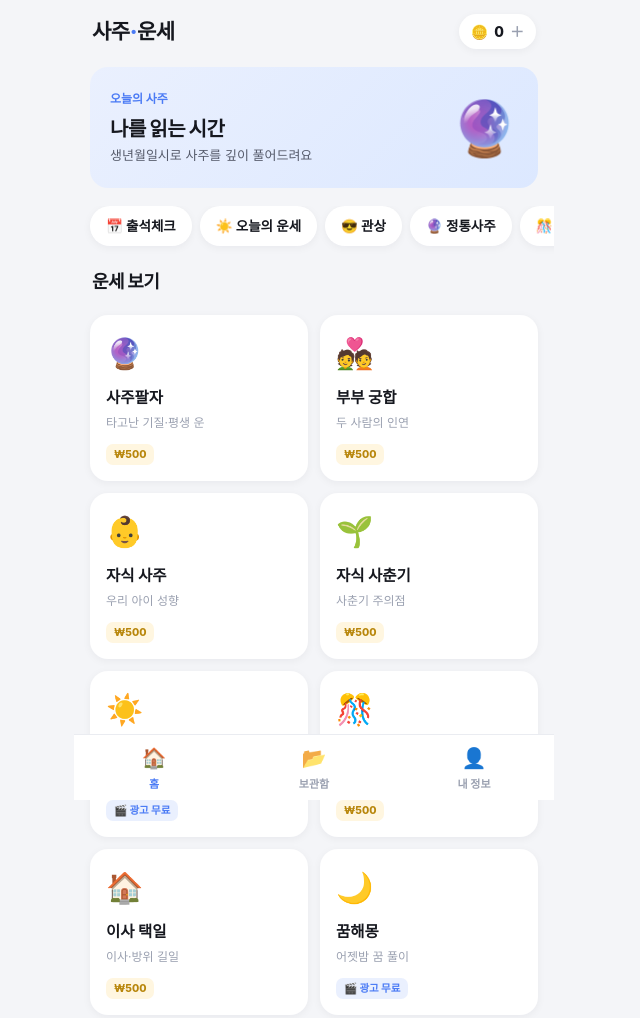
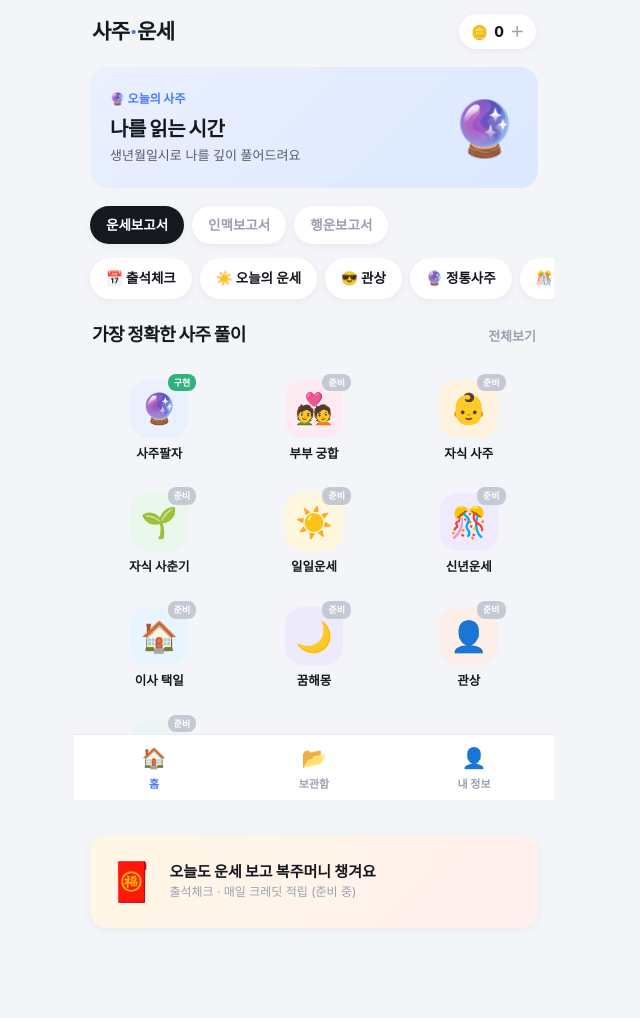
Before and after one commit to WooAraBin/saju-naming, a website: page index.html in a window 1280 px wide. Shown: the top 1018 px of the page, without its empty margins (326-966 px from the left). Drawn offline with Linux system fonts and the light colour scheme; a web font is replaced by a local one.

Commit message:
feat(ui): 메인화면 점신 구조로 재구성 + 구현/준비 뱃지
- 히어로 + 리포트탭 + 퀵필 + 3열 아이콘 그리드 + 출석 배너
- 기능별 구현(초록)/준비(회색) 뱃지 — 사주팔자만 구현

Co-Authored-By: Claude Opus 4.8 <noreply@anthropic.com>

```diff
--- a/css/app.css
+++ b/css/app.css
@@ -120,6 +120,21 @@ img { max-width: 100%; display: block; }
 .badge-ad { background: var(--primary-soft); color: var(--primary); }
 .badge-pay { background: var(--accent-soft); color: #B8860B; }
 
+/* 리포트 탭 */
+.report-tabs { display: flex; gap: 8px; padding: 0 16px 14px; }
+.rtab { padding: 9px 16px; border-radius: 20px; background: var(--surface); box-shadow: var(--shadow-sm); font-size: 13.5px; font-weight: 700; color: var(--ink-3); }
+.rtab.on { background: var(--ink); color: #fff; }
+
+/* 아이콘 그리드 (3열) */
+.icon-grid { display: grid; grid-template-columns: repeat(3, 1fr); gap: 6px 8px; padding: 0 12px 18px; }
+.icon-item { display: flex; flex-direction: column; align-items: center; gap: 7px; padding: 12px 4px; border-radius: 16px; }
+.icon-item:active { background: var(--surface); }
+.icon-circle { position: relative; width: 58px; height: 58px; border-radius: 18px; display: flex; align-items: center; justify-content: center; font-size: 30px; }
+.icon-title { font-size: 12.5px; font-weight: 700; color: var(--ink); }
+.mini-badge { position: absolute; top: -6px; right: -8px; font-size: 9px; font-weight: 800; padding: 2px 6px; border-radius: 8px; color: #fff; }
+.mb-done { background: #2FB37A; }
+.mb-todo { background: #C4C9D4; }
+
 /* ── 카드/버튼 공통 ── */
 .card { background: var(--surface); border-radius: var(--radius); box-shadow: var(--shadow-sm); padding: 18px; margin: 0 16px 14px; }
 .btn {
--- a/js/ui.js
+++ b/js/ui.js
@@ -34,23 +34,32 @@ function renderNav() {
   $('bottomNav').innerHTML = items.map(([v, i, l]) =>
     `<div class="nav-item ${v === 'home' ? 'on' : ''}" data-v="${v}" onclick="showView('${v}')"><div class="ico">${i}</div>${l}</div>`).join('');
 }
+const DONE = new Set(['saju']); // 실제 구현된 기능
+const TINTS = { saju: '#EAF0FE', couple: '#FDEBF1', child: '#FFF3E0', teen: '#E9F7EC', daily: '#FFF6DE', newyear: '#EFEAFE', moving: '#E8F4FE', dream: '#EDEBFB', face: '#FCEEE8', name: '#EAF6F3' };
 function renderHome() {
   const quick = ['📅 출석체크', '☀️ 오늘의 운세', '😎 관상', '🔮 정통사주', '🎊 신년운세'];
+  const grid = FEATURES.map((f) => {
+    const done = DONE.has(f.id);
+    return `<div class="icon-item" onclick="openFeature('${f.id}')">
+      <div class="icon-circle" style="background:${TINTS[f.id] || '#F0F2F6'}">${f.emoji}
+        <span class="mini-badge ${done ? 'mb-done' : 'mb-todo'}">${done ? '구현' : '준비'}</span></div>
+      <div class="icon-title">${f.title}</div>
+    </div>`;
+  }).join('');
   $('view-home').innerHTML = `
     <div class="hero">
-      <div class="txt"><div class="kicker">오늘의 사주</div><h2>나를 읽는 시간</h2><p>생년월일시로 사주를 깊이 풀어드려요</p></div>
+      <div class="txt"><div class="kicker">🔮 오늘의 사주</div><h2>나를 읽는 시간</h2><p>생년월일시로 나를 깊이 풀어드려요</p></div>
       <div class="emoji">🔮</div>
     </div>
+    <div class="report-tabs"><div class="rtab on">운세보고서</div><div class="rtab">인맥보고서</div><div class="rtab">행운보고서</div></div>
     <div class="quick-row">${quick.map((q) => `<div class="pill">${q}</div>`).join('')}</div>
-    <div class="section"><div class="section-head"><h3>운세 보기</h3></div></div>
-    <div class="feat-grid">
-      ${FEATURES.map((f) => `
-        <div class="feat-card" onclick="openFeature('${f.id}')">
-          <div class="fc-emoji">${f.emoji}</div>
-          <div class="fc-title">${f.title}</div>
-          <div class="fc-sub">${f.sub}</div>
-          <div class="fc-badge ${f.pay === 'ad' ? 'badge-ad' : 'badge-pay'}">${f.pay === 'ad' ? '🎬 광고 무료' : '₩500'}</div>
-        </div>`).join('')}
+    <div class="section"><div class="section-head"><h3>가장 정확한 사주 풀이</h3><span class="more">전체보기</span></div></div>
+    <div class="icon-grid">${grid}</div>
+    <div class="section" style="padding-bottom:20px">
+      <div class="card" style="margin:0;display:flex;align-items:center;gap:14px;background:linear-gradient(135deg,#FFF7E4,#FFF0F0)">
+        <div style="font-size:38px">🧧</div>
+        <div style="flex:1"><div style="font-weight:800">오늘도 운세 보고 복주머니 챙겨요</div><div class="muted">출석체크 · 매일 크레딧 적립 (준비 중)</div></div>
+      </div>
     </div>`;
 }
 function detailHead(title) {
```
